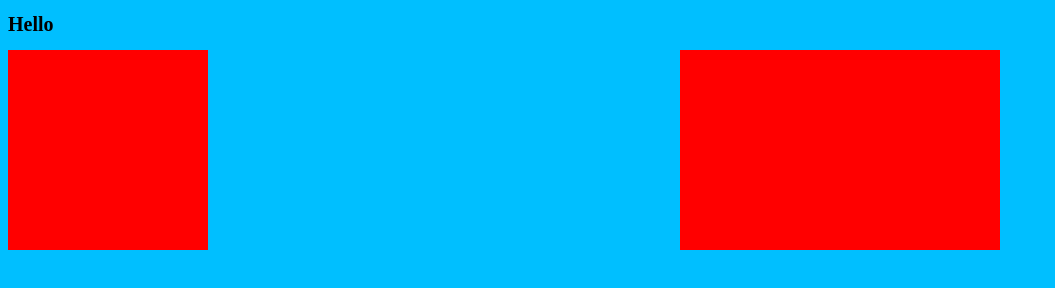
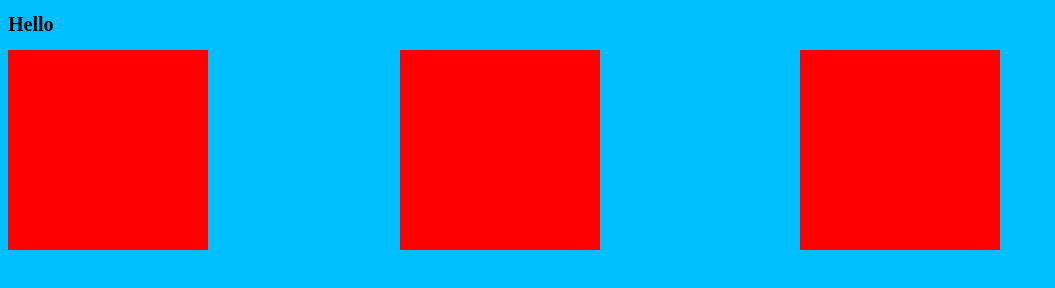
Before and after one commit to Zheleztzov/Git, a plain HTML site: page index.html in a window 1280 px wide. Shown: the whole page, without its empty margins (0-1055 px from the left). Drawn offline with Linux system fonts and the light colour scheme.

Commit message:
квадрат2

```diff
--- a/style/style.css
+++ b/style/style.css
@@ -14,7 +14,7 @@ h1 {
 	width: 200px;
 	height: 200px;
   background: red;
-  right: 400px;
+  left: 400px;
   position:absolute;
 }
 #post3 {
```
